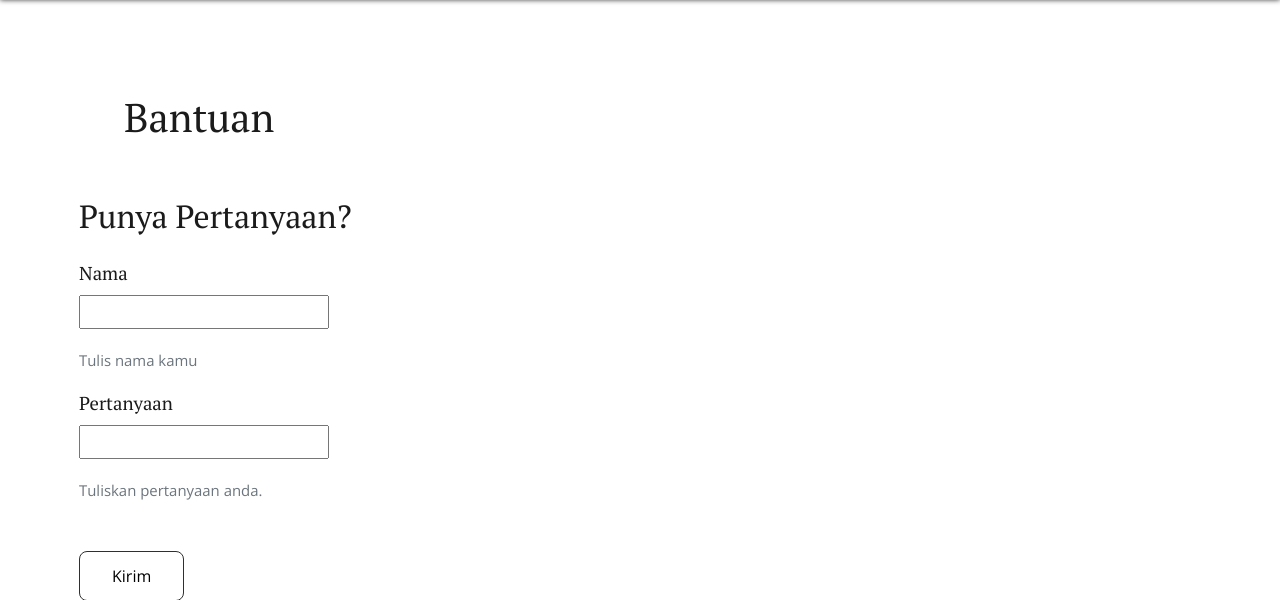
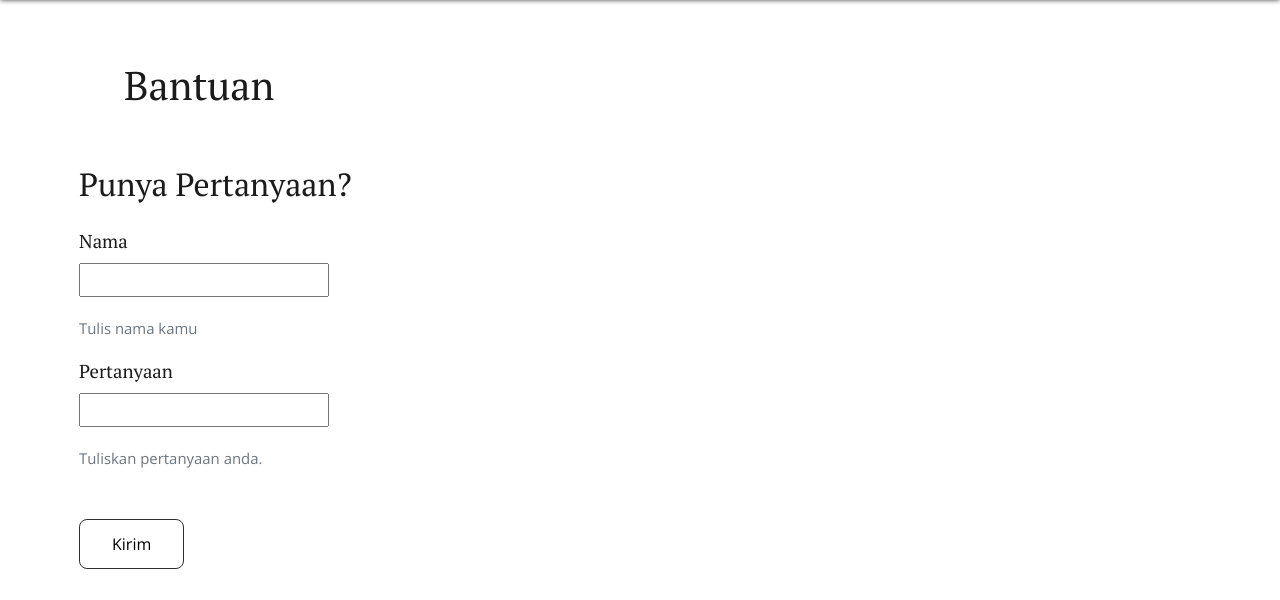
Before and after one commit to mrifqyz/ppw-2019-project2, a Django app: page /bantuan in a window 1280 px wide. Shown: the part 69-669 px from the top of the page. Run offline with Django 3.2, Linux system fonts and the light colour scheme; data that the repository does not hold is empty; some libraries are stand-ins or nearby versions.

Commit message:
fix bantuan template

```diff
--- a/app1/templates/bantuan.html
+++ b/app1/templates/bantuan.html
@@ -5,7 +5,7 @@
 <link rel="stylesheet" href="{% static 'app1.css' %}">
 <script type="text/javascript" src="{% static 'app1.js' %}"></script>
 
-<div class="container justify-content-start text-left pt-5 pb-5 serif" style="max-width: 90%;">
+<div class="container justify-content-start text-left pt-3 pb-5 serif" style="max-width: 90%;">
     <h1>Bantuan</h1>
 </div>
 <div class="pl-5 pr-5">
```
